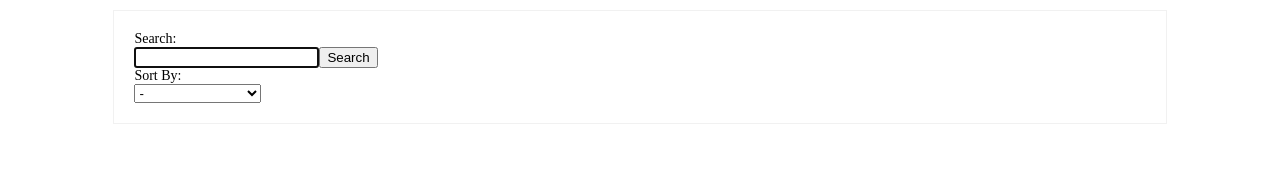
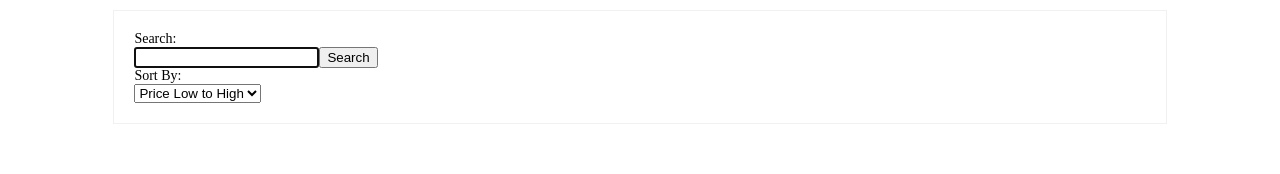
Before and after one commit to sun1723/plp05, a React (Create React App) app: page / in a window 1280 px wide. Shown: the top 174 px of the page. Built offline with nearby package versions, Linux system fonts and the light colour scheme.

Commit message:
Revert "update productList style"
This reverts commit 11ffcfbed585f89917dac5f787610263dfda3321.

```diff
--- a/src/ProductInput.js
+++ b/src/ProductInput.js
@@ -75,7 +75,6 @@ export default class ProductInput extends Component {
 					<label className='sort-field-name' htmlFor='dropdown'>Sort By:</label>
 					<div className='sort-field-input'>
 						<select id="dropdown" value={this.state.sort} onChange={this.handleSortingChange.bind(this)} >
-						<option value="-">-</option>
 							<option value="PriceLowtoHigh">Price Low to High</option>
 							<option value="PriceHightoLow">Price High to Low</option>
 						</select>
--- a/src/index.css
+++ b/src/index.css
@@ -10,19 +10,24 @@
   display:flex;
   flex-wrap: wrap;
   flex-direction: column;
-  justify-content: center;
-  align-items:center;
 }
 div.product{
     display:inline-block;
     border: 1px solid #CEEFFF;
     max-width:400px;
     margin-bottom: 20px;
+
     margin-top: 10px;
+
     background: #fff;
+
     padding: 6px;
+
     -webkit-box-shadow: 0 1px 4px 0 rgba(21,180,255,0.5);
+
     box-shadow: 0 1px 1px 0 rgba(21,180,255,0.5);
+
+
 }
 
 .product .product-img{
```
